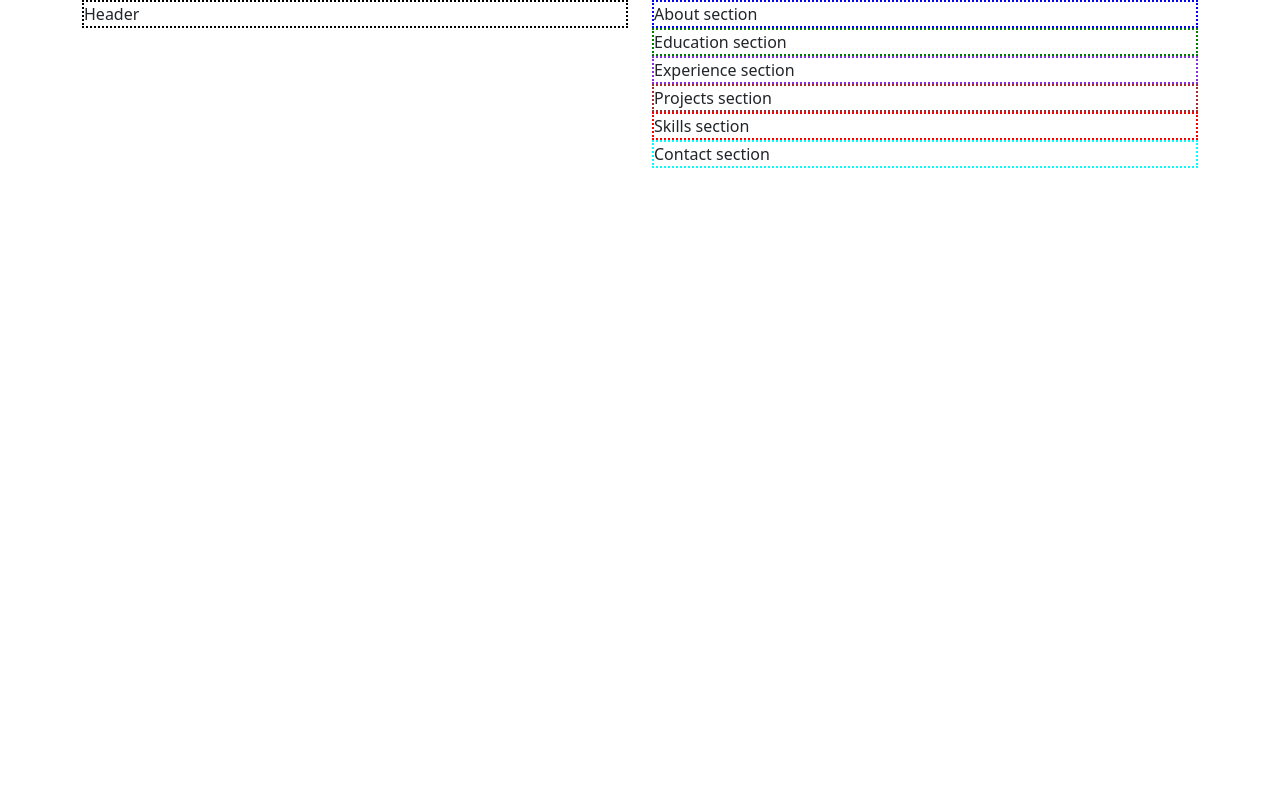
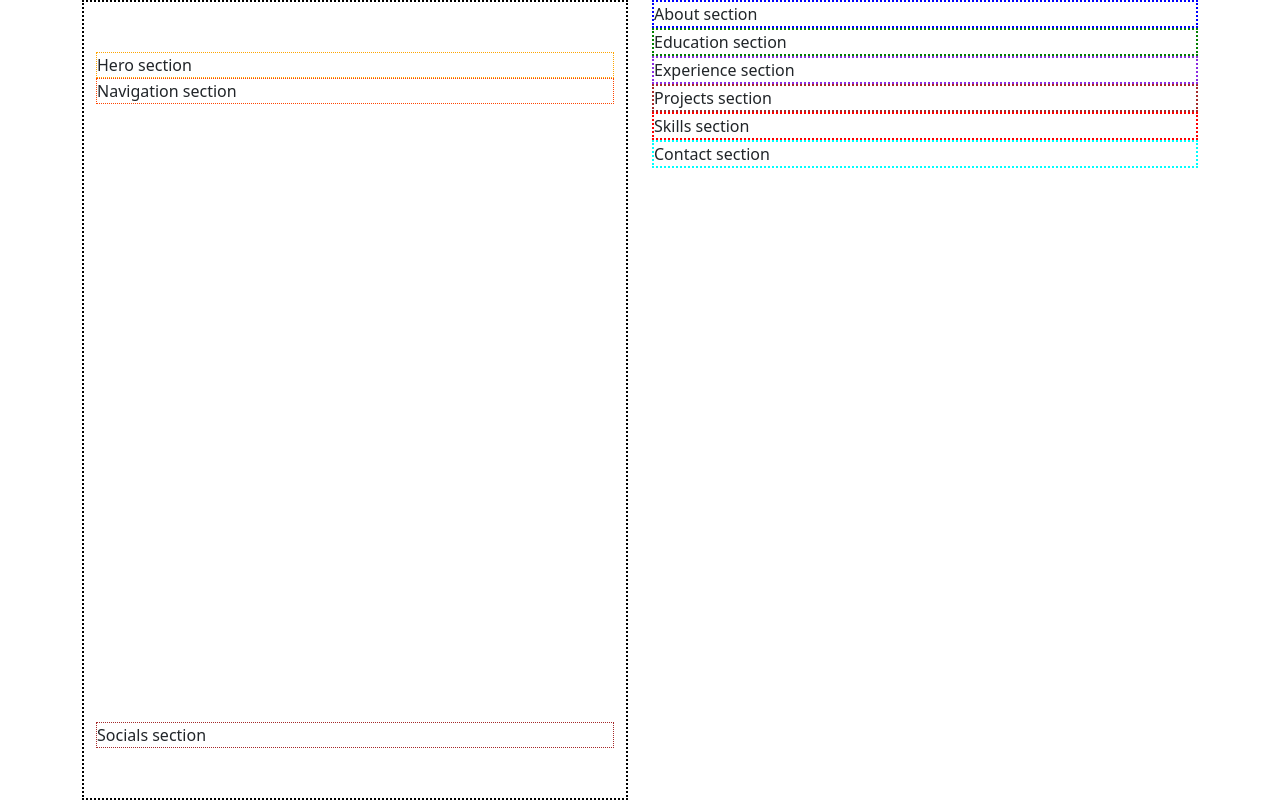
Before and after one commit to syntaximus/maciejos.pl, a React (Create React App) app: page / in a window 1280 px wide. Built offline with nearby package versions, Linux system fonts and the light colour scheme.

Commit message:
responsywny header dla urządzeń mobilnych

```diff
--- a/src/components/header/header.css
+++ b/src/components/header/header.css
@@ -1,3 +1,24 @@
 .header {
   border: 2px dotted black;
+  padding-top: 50px;
+  padding-bottom: 50px;
 }
+
+@media all and (min-width: 992px) {
+  .header {
+    height: 100vh;
+  }
+}
+
+@media not all and (min-width: 992px) {
+}
+
+.hero {
+  border: 1px dotted orange;
+}
+.navigation {
+  border: 1px dotted orangered;
+}
+.socials {
+  border: 1px dotted brown;
+}
--- a/src/components/header/header.tsx
+++ b/src/components/header/header.tsx
@@ -1,8 +1,30 @@
+import { Row, Col, Container } from 'react-bootstrap';
 import './header.css';
+import Hero from './hero';
+import Navigation from './navigation';
+import Socials from './socials';
 
 const Header = () => {
   var elem = 'Header';
-  return <header className='header'>{elem}</header>;
+  return (
+    <header>
+      <Container className='header d-flex flex-column justify-content-sm-between'>
+        <Row>
+          <Col>
+            <Hero />
+            <div className='d-none d-lg-block'>
+              <Navigation />
+            </div>
+          </Col>
+        </Row>
+        <Row>
+          <Col>
+            <Socials />
+          </Col>
+        </Row>
+      </Container>
+    </header>
+  );
 };
 
 export default Header;
--- /dev/null
+++ b/src/components/header/hero.tsx
@@ -0,0 +1,6 @@
+const Hero = () => {
+  var elem = 'Hero section';
+  return <div className='hero'>{elem}</div>;
+};
+
+export default Hero;
--- /dev/null
+++ b/src/components/header/navigation.tsx
@@ -0,0 +1,6 @@
+const Navigation = () => {
+  var elem = 'Navigation section';
+  return <div className='navigation'>{elem}</div>;
+};
+
+export default Navigation;
--- /dev/null
+++ b/src/components/header/socials.tsx
@@ -0,0 +1,6 @@
+const Socials = () => {
+  var elem = 'Socials section';
+  return <div className='socials'>{elem}</div>;
+};
+
+export default Socials;
--- a/src/components/layout.tsx
+++ b/src/components/layout.tsx
@@ -5,10 +5,10 @@ import { About, Contact, Header, Education, Experience, Projects, Skills } from
 const Layout = () => (
   <Container>
     <Row>
-      <Col xs={12} sm={6}>
+      <Col md={12} lg={6}>
         <Header />
       </Col>
-      <Col xs={12} sm={6}>
+      <Col md={12} lg={6}>
         <About />
         <Education />
         <Experience />
```
